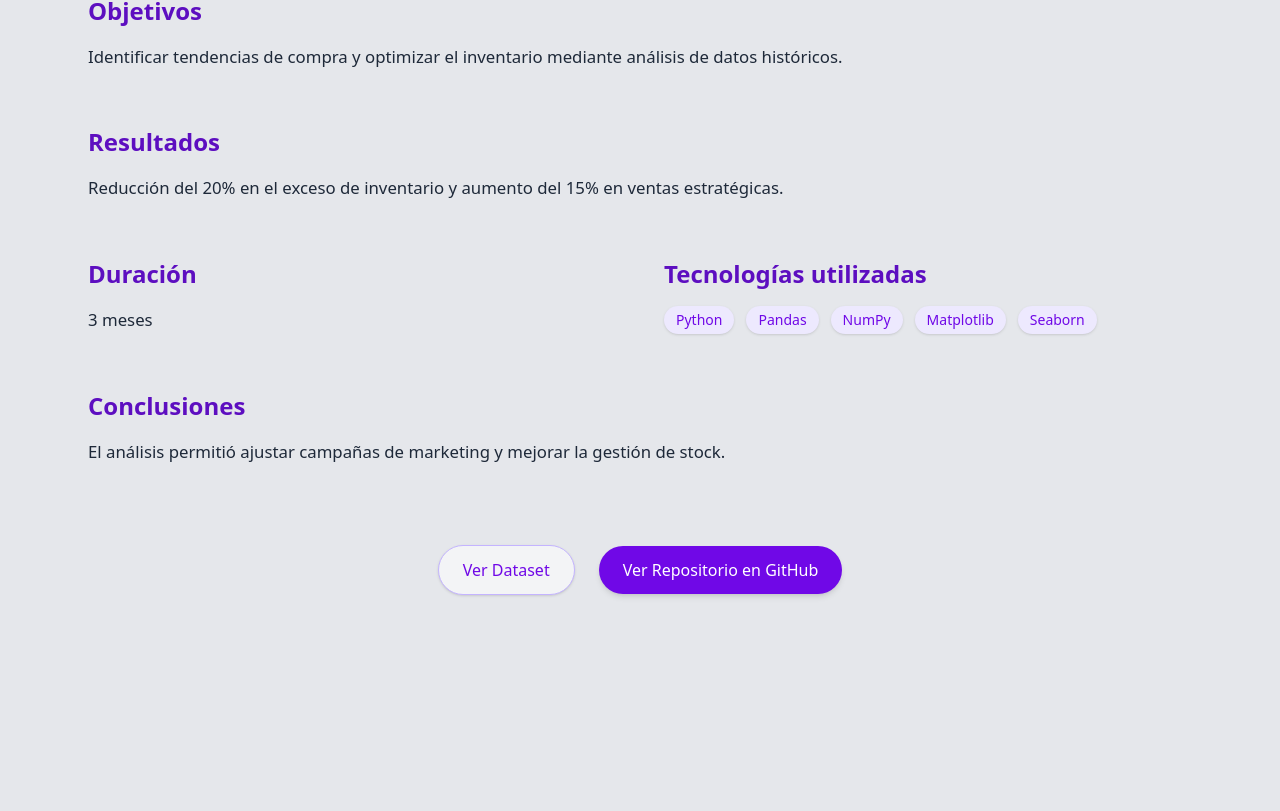
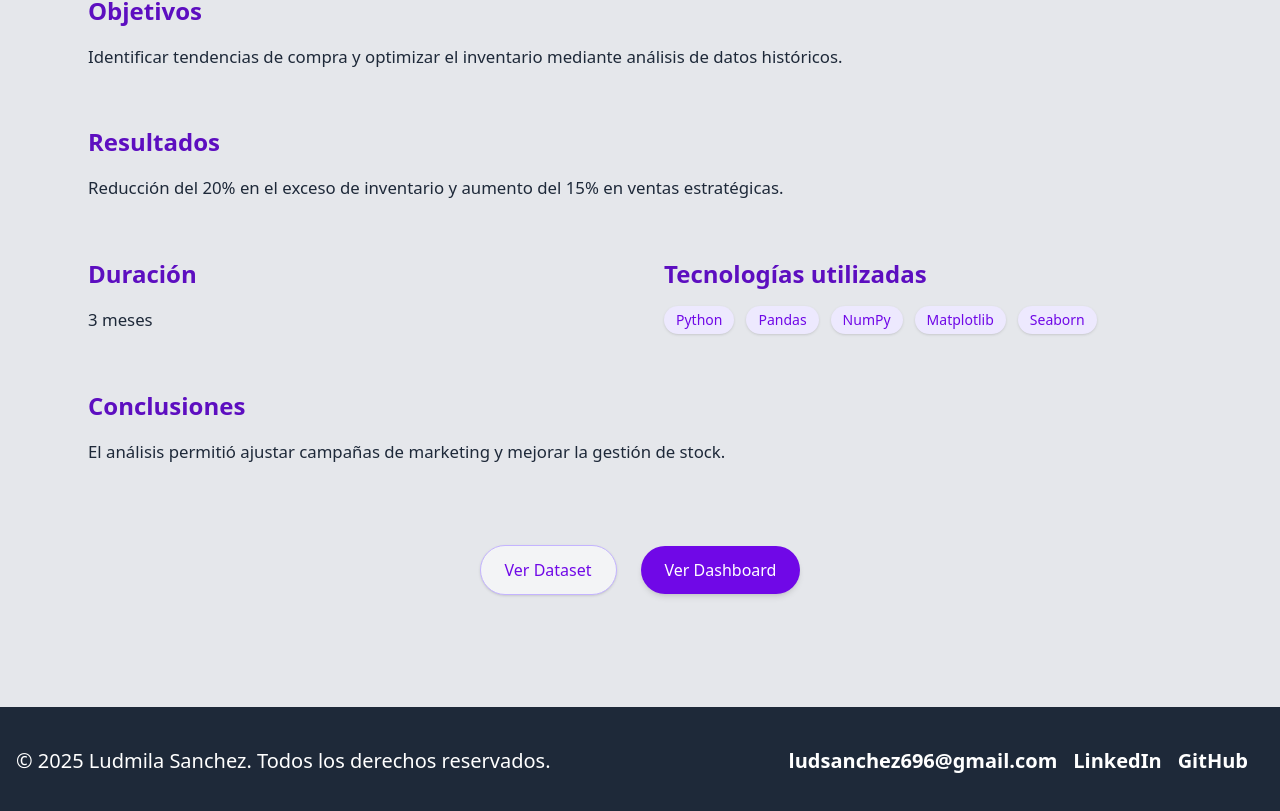
Before and after one commit to AlejandroPerren/Portafolio-Ludmila-Sanchez, a Next.js app: page /proyecto/1 in a window 1280 px wide. Shown: the part 333-1144 px from the top of the page. Before the commit the page ends 992 px from the top, so only its background shows below. Built offline with nearby package versions, Linux system fonts and the light colour scheme.

Commit message:
About me, Changes in dashboeard and footer

```diff
--- a/app/layout.tsx
+++ b/app/layout.tsx
@@ -2,6 +2,7 @@ import type { Metadata } from "next";
 import { Geist, Geist_Mono } from "next/font/google";
 import "./globals.css";
 import { Rubik_Mono_One } from "next/font/google";
+import Footer from "@/componentes/Footer/Footer";
 
 const rubikMono = Rubik_Mono_One({
   variable: "--font-rubik",
@@ -37,6 +38,7 @@ export default function RootLayout({
         className={`${geistSans.variable} ${rubikMono.variable} ${geistMono.variable} antialiased bg-gray-200`}
       >
         {children}
+        <Footer/>
       </body>
     </html>
   );
--- a/app/proyecto/[id]/page.tsx
+++ b/app/proyecto/[id]/page.tsx
@@ -136,7 +136,9 @@ export default function ProjectDetailPage() {
           rel="noopener noreferrer"
           className="inline-block px-6 py-3 bg-violet-700 text-white text-base rounded-full hover:bg-violet-800 transition shadow-md"
         >
-          Ver Repositorio en GitHub
+          {project.type === "dashboard"
+            ? "Ver Dashboard"
+            : "Ver Repositorio en GitHub"}
         </a>
       </div>
     </div>
--- /dev/null
+++ b/componentes/Footer/Footer.tsx
@@ -0,0 +1,14 @@
+export default function Footer() {
+    return (
+      <footer className="bg-gray-800 text-white py-10 mt-12">
+        <div className="w-full mx-auto px-4 flex flex-col sm:flex-row justify-between items-center text-xl">
+          <p>&copy; {new Date().getFullYear()} Ludmila Sanchez. Todos los derechos reservados.</p>
+          <div className="flex space-x-4 mx-4 mt-2 sm:mt-0 font-bold">
+            <a href="ludsanchez696@gmail.com" className="hover:underline">ludsanchez696@gmail.com</a>
+            <a href="https://www.linkedin.com/in/ludmila-andrea-sanchez/" target="_blank" className="hover:underline">LinkedIn</a>
+            <a href="https://github.com/Ludmi0611" target="_blank" className="hover:underline">GitHub</a>
+          </div>
+        </div>
+      </footer>
+    );
+  }
--- a/componentes/Home.tsx
+++ b/componentes/Home.tsx
@@ -4,7 +4,9 @@ import Hero from "./Home/Hero/Hero";
 import ResponsiveNav from "./Home/Navbar/ResponsiveNav";
 import Certifications from "./Home/Certifications/Certifications";
 import Proyects from "./Home/Proyects/Proyects";
-import ContactForm from "./Contact/Contact";
+import ContactForm from "./Home/Contact/Contact";
+import AboutMe from "./Home/AboutMe/AboutMe";
+
 const Home = () => {
   return (
     <div>
@@ -15,7 +17,9 @@ const Home = () => {
       <div>
         <Hero />
       </div>
-
+    <div>
+      <AboutMe/>
+    </div>
       <div>
         <Certifications />
       </div>
--- /dev/null
+++ b/componentes/Home/AboutMe/AboutMe.tsx
@@ -0,0 +1,17 @@
+export default function AboutMe() {
+    return (
+      <section className="relative bg-violet-700 text-white py-16 px-6 overflow-hidden rounded-3xl shadow-lg max-w-4xl mx-auto mt-12">
+        <div className="absolute top-0 left-0 w-full h-full bg-violet-900 opacity-20 blur-2xl z-0" />
+
+        <div className="relative z-10 text-center">
+          <h2 className="text-4xl font-extrabold mb-6 tracking-tight">Acerca de mí</h2>
+          <p className="text-lg leading-relaxed max-w-2xl mx-auto text-violet-100">
+            Soy una analista de datos apasionada por descubrir patrones y tomar decisiones informadas a partir de la información.
+            Me especializo en transformar datos complejos en visualizaciones claras y accionables.
+            Últimamente, he enfocado mi carrera en el uso de inteligencia artificial y machine learning para potenciar soluciones innovadoras.
+            Me encanta aprender y aplicar nuevas tecnologías que impulsen la toma de decisiones inteligentes.
+          </p>
+        </div>
+      </section>
+    );
+  }
--- a/data/index.ts
+++ b/data/index.ts
@@ -1,6 +1,7 @@
 export const projectsData = [
   {
     id: 1,
+    type: "dashboard",
     images: ["/proyectos/proyecto1.jpeg", "/proyectos/proyecto1.2.jpeg"],
     title: "Análisis de Ventas para Tienda Minorista",
     objectives:
@@ -12,10 +13,11 @@ export const projectsData = [
     technologies: ["Python", "Pandas", "NumPy", "Matplotlib", "Seaborn"],
     conclusions:
       "El análisis permitió ajustar campañas de marketing y mejorar la gestión de stock.",
-    link: "https://github.com/usuario/analisis-ventas",
+    link: "https://lookerstudio.google.com/reporting/7992e600-7c7d-41b6-9e1f-07590a7d7b5d",
   },
   {
     id: 2,
+    type: "github",
     images: ["/proyectos/proyecto1.jpeg", "/proyectos/proyecto1.2.jpeg"],
     title: "Predicción de Abandono de Clientes (Churn Prediction)",
     objectives:
@@ -32,6 +34,7 @@ export const projectsData = [
   },
   {
     id: 3,
+    type: "dashboard",
     images: ["/proyectos/proyecto1.jpeg", "/proyectos/proyecto1.2.jpeg"],
     title: "Dashboard Interactivo de Análisis Financiero",
     objectives:
@@ -48,6 +51,7 @@ export const projectsData = [
   },
   {
     id: 4,
+    type: "github",
     images: ["/proyectos/proyecto1.jpeg", "/proyectos/proyecto1.2.jpeg"],
     title: "Predicción de Abandono de Clientes (Churn Prediction)",
     objectives:
@@ -64,6 +68,7 @@ export const projectsData = [
   },
   {
     id: 5,
+    type: "dashboard",
     images: ["/proyectos/proyecto1.jpeg", "/proyectos/proyecto1.2.jpeg"],
     title: "Predicción de Abandono de Clientes (Churn Prediction)",
     objectives:
@@ -80,6 +85,7 @@ export const projectsData = [
   },
   {
     id: 6,
+    type: "dashboard",
     images: ["/proyectos/proyecto1.jpeg", "/proyectos/proyecto1.2.jpeg"],
     title: "Predicción de Abandono de Clientes (Churn Prediction)",
     objectives:
@@ -96,6 +102,7 @@ export const projectsData = [
   },
   {
     id: 7,
+    type: "dashboard",
     images: ["/proyectos/proyecto1.jpeg", "/proyectos/proyecto1.2.jpeg"],
     title: "Predicción de Abandono de Clientes (Churn Prediction)",
     objectives:
@@ -112,6 +119,7 @@ export const projectsData = [
   },
   {
     id: 8,
+    type: "dashboard",
     images: ["/proyectos/proyecto1.jpeg", "/proyectos/proyecto1.2.jpeg"],
     title: "Predicción de Abandono de Clientes (Churn Prediction)",
     objectives:
@@ -128,6 +136,7 @@ export const projectsData = [
   },
   {
     id: 9,
+    type: "Github",
     images: ["/proyectos/proyecto1.jpeg", "/proyectos/proyecto1.2.jpeg"],
     title: "Predicción de Abandono de Clientes (Churn Prediction)",
     objectives:
```
Also changed, not shown: componentes/Home/Contact/Contact.tsx (renamed from componentes/Contact/Contact.tsx).
